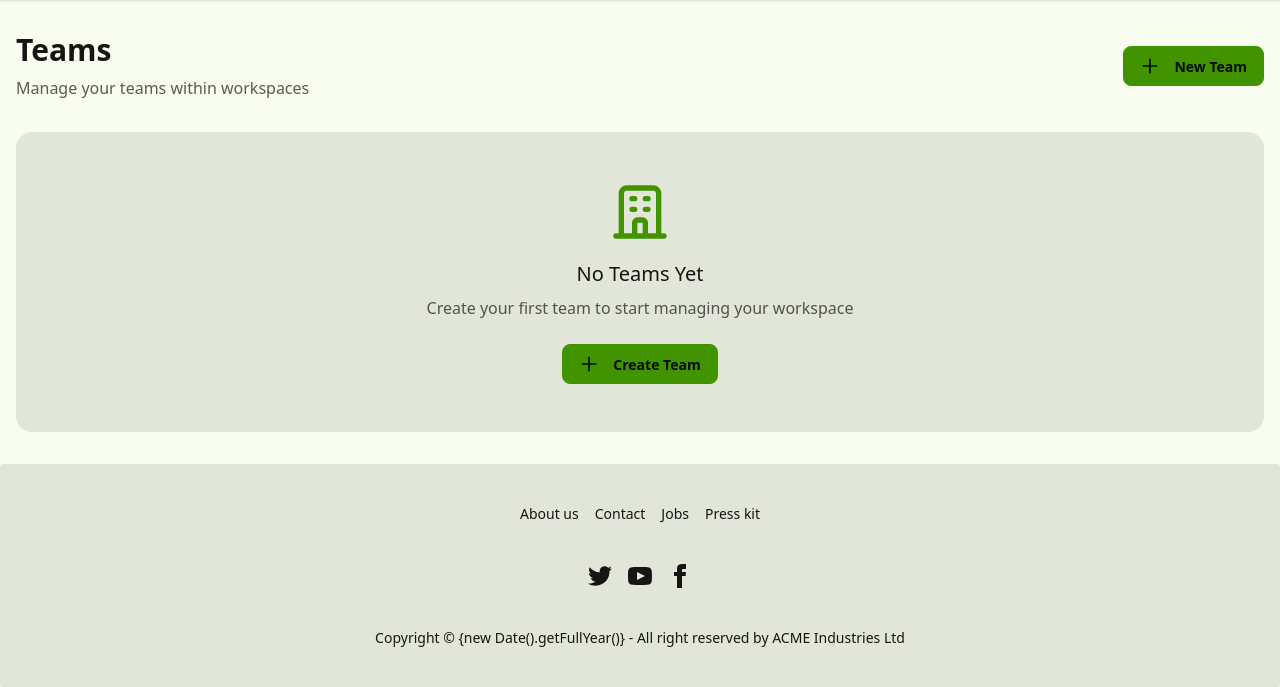
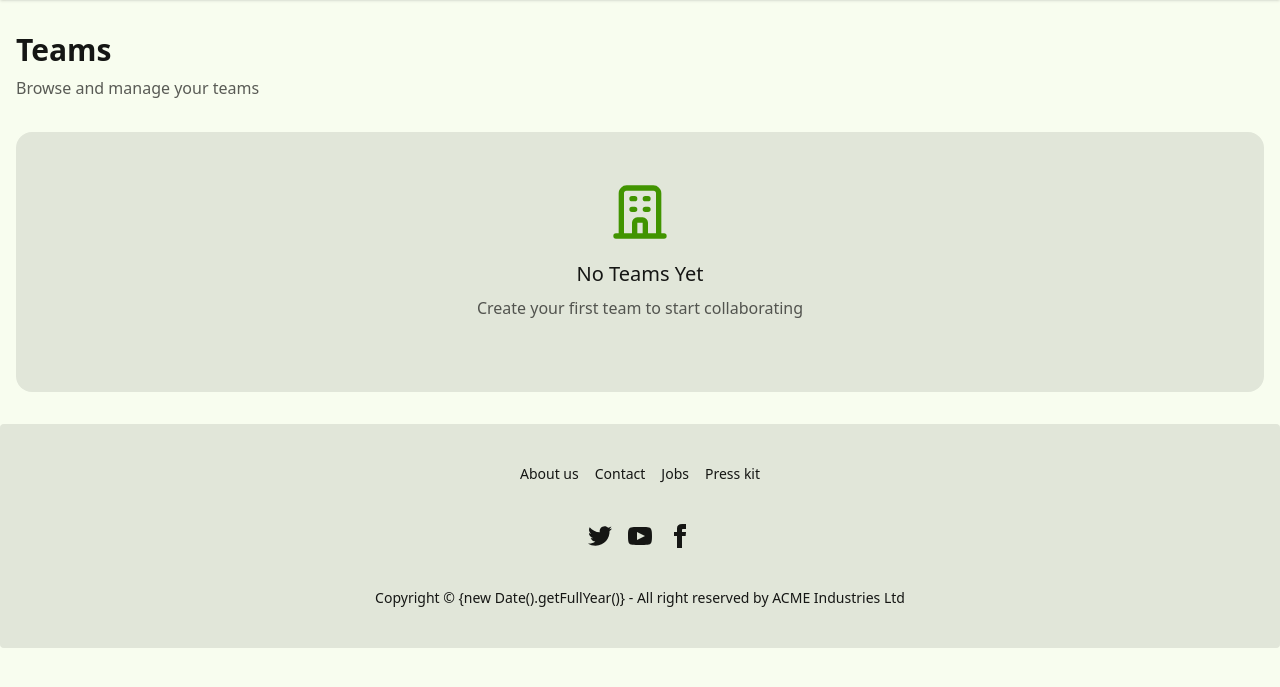
Before and after one commit to Burmese-AI/Fyndora, a Django app: template apps/teams/templates/teams/team_list.html in a window 1280 px wide. Shown: the part 64-751 px from the top of the page. Run offline with Django 3.2, Linux system fonts and the light colour scheme; the template is opened without the code that fills it, so the values that code supplies are empty; style sheets or scripts are compiled from the project's sources.

Commit message:
Refactor Team and Organization models; update string representations for clarity; implement WorkspaceTeam model with relationships and constraints; adjust TeamListView to utilize WorkspaceTeam; enhance team list template for better user experience.

```diff
--- a/apps/organizations/models.py
+++ b/apps/organizations/models.py
@@ -43,7 +43,7 @@ class Organization(baseModel):
         ]
 
     def __str__(self):
-        return self.title + " - " + self.owner.username
+        return self.title + " Owned by " + self.owner.username
 
 
 class OrganizationMember(baseModel):
--- a/apps/teams/models.py
+++ b/apps/teams/models.py
@@ -1,7 +1,6 @@
 from django.db import models
 from apps.core.models import baseModel
 from apps.organizations.models import OrganizationMember
-from apps.workspaces.models import Workspace
 import uuid
 from decimal import Decimal
 from django.core.validators import MinValueValidator, MaxValueValidator
@@ -45,4 +44,4 @@ class Team(baseModel):
         ]
 
     def __str__(self):
-        return f"{self.title} of {self.workspace.title}"
+        return f"{self.title}"
--- a/apps/teams/templates/teams/team_list.html
+++ b/apps/teams/templates/teams/team_list.html
@@ -1,18 +1,13 @@
-{% extends "base.html" %}
+{% extends 'base.html' %}
 
 {% block content %}
 <div class="container mx-auto px-4 py-8">
     <div class="flex justify-between items-center mb-8">
         <div>
             <h1 class="text-3xl font-bold">Teams</h1>
-            <p class="text-base-content/70 mt-2">Manage your teams within workspaces</p>
+            <p class="text-base-content/70 mt-2">Browse and manage your teams</p>
         </div>
-        <a href="#" class="btn btn-primary">
-            <svg xmlns="http://www.w3.org/2000/svg" class="h-5 w-5 mr-2" fill="none" viewBox="0 0 24 24" stroke="currentColor">
-                <path stroke-linecap="round" stroke-linejoin="round" stroke-width="2" d="M12 4v16m8-8H4" />
-            </svg>
-            New Team
-        </a>
+        <!-- Optional: Add a button for new team if needed in the future -->
     </div>
 
     <div class="grid grid-cols-1 md:grid-cols-2 lg:grid-cols-3 gap-6">
@@ -20,57 +15,17 @@
         <div class="card bg-base-100 shadow-xl hover:shadow-2xl transition-all duration-200">
             <div class="card-body">
                 <div class="flex items-center justify-between mb-4">
-                    <h2 class="card-title mb-0">{{ team.title }}</h2>
-                    {% if team.custom_remittance_rate %}
-                    <div class="badge badge-info">
-                        {{ team.custom_remittance_rate }}%
-                    </div>
-                    {% endif %}
+                    <h2 class="card-title mb-0">{{ team.team.title }}</h2>
                 </div>
-                <p class="text-base-content/70 line-clamp-2">
-                    {{ team.description|default:"No description provided" }}
-                </p>
-                <div class="divider my-2"></div>
-                <div class="flex justify-between items-center text-sm">
-                    <div class="text-base-content/60">
-                        <div class="flex items-center">
-                            <svg xmlns="http://www.w3.org/2000/svg" class="h-4 w-4 mr-1" fill="none" viewBox="0 0 24 24" stroke="currentColor">
-                                <path stroke-linecap="round" stroke-linejoin="round" stroke-width="2" d="M19 21V5a2 2 0 00-2-2H7a2 2 0 00-2 2v16m14 0h2m-2 0h-5m-9 0H3m2 0h5M9 7h1m-1 4h1m4-4h1m-1 4h1m-5 10v-5a1 1 0 011-1h2a1 1 0 011 1v5m-4 0h4" />
-                            </svg>
-                            {{ team.workspace.title }}
-                        </div>
-                    </div>
-                    {% if team.team_coordinator %}
-                    <div class="flex items-center">
-                        <span class="text-xs">Coordinator:</span>
-                        <span class="ml-2">{{ team.team_coordinator.user.username }}</span>
-                    </div>
-                    {% endif %}
-                </div>
-                <div class="mt-2 text-sm text-base-content/60">
-                    <div class="flex items-center justify-between">
-                        <div class="flex items-center">
-                            <svg xmlns="http://www.w3.org/2000/svg" class="h-4 w-4 mr-1" fill="none" viewBox="0 0 24 24" stroke="currentColor">
-                                <path stroke-linecap="round" stroke-linejoin="round" stroke-width="2" d="M8 7V3m8 4V3m-9 8h10M5 21h14a2 2 0 002-2V7a2 2 0 00-2-2H5a2 2 0 00-2 2v12a2 2 0 002 2z" />
-                            </svg>
-                            Created {{ team.created_at|date:"M d, Y" }}
-                        </div>
-                        {% if team.created_by %}
-                        <div class="flex items-center">
-                            <span class="text-xs">Created by:</span>
-                            <span class="ml-2">{{ team.created_by.user.username }}</span>
-                        </div>
-                        {% endif %}
-                    </div>
+                <div class="flex items-center text-base-content/70 mb-2">
+                    <svg class="h-4 w-4 mr-1" fill="none" stroke="currentColor" viewBox="0 0 24 24">
+                        <path stroke-linecap="round" stroke-linejoin="round" stroke-width="2" d="M19 21V5a2 2 0 00-2-2H7a2 2 0 00-2 2v16m14 0h2m-2 0h-5m-9 0H3m2 0h5M9 7h1m-1 4h1m4-4h1m-1 4h1m-5 10v-5a1 1 0 011-1h2a1 1 0 011 1v5m-4 0h4" />
+                    </svg>
+                    <span>{{ team.workspace.title }}</span>
                 </div>
             </div>
             <div class="card-actions justify-end p-4 bg-base-200">
-                <a href="#" class="btn btn-ghost btn-sm">
-                    Edit
-                </a>
-                <a href="#" class="btn btn-ghost btn-sm">
-                    View Details
-                </a>
+                <a href="#" class="btn btn-ghost btn-sm">View Details</a>
             </div>
         </div>
         {% empty %}
@@ -82,13 +37,7 @@
                             <path stroke-linecap="round" stroke-linejoin="round" stroke-width="2" d="M19 21V5a2 2 0 00-2-2H7a2 2 0 00-2 2v16m14 0h2m-2 0h-5m-9 0H3m2 0h5M9 7h1m-1 4h1m4-4h1m-1 4h1m-5 10v-5a1 1 0 011-1h2a1 1 0 011 1v5m-4 0h4" />
                         </svg>
                         <h3 class="text-xl font-medium mb-2">No Teams Yet</h3>
-                        <p class="text-base-content/70 mb-6">Create your first team to start managing your workspace</p>
-                        <a href="#" class="btn btn-primary">
-                            <svg xmlns="http://www.w3.org/2000/svg" class="h-5 w-5 mr-2" fill="none" viewBox="0 0 24 24" stroke="currentColor">
-                                <path stroke-linecap="round" stroke-linejoin="round" stroke-width="2" d="M12 4v16m8-8H4" />
-                            </svg>
-                            Create Team
-                        </a>
+                        <p class="text-base-content/70 mb-6">Create your first team to start collaborating</p>
                     </div>
                 </div>
             </div>
--- a/apps/workspaces/admin.py
+++ b/apps/workspaces/admin.py
@@ -1,5 +1,6 @@
 from django.contrib import admin
-from apps.workspaces.models import Workspace
+from apps.workspaces.models import Workspace, WorkspaceTeam
 
 # Register your models here.
 admin.site.register(Workspace)
+admin.site.register(WorkspaceTeam)
```
Also changed, not shown: apps/teams/views.py (+4 -3 lines), apps/workspaces/models.py (+30 -0 lines), apps/teams/migrations/0001_initial.py, apps/teams/migrations/0002_alter_team_team_coordinator.py (deleted), apps/teams/migrations/0003_remove_team_unique_team_in_workspace_and_more.py (deleted), apps/workspaces/migrations/0004_workspaceteam.py (added).
